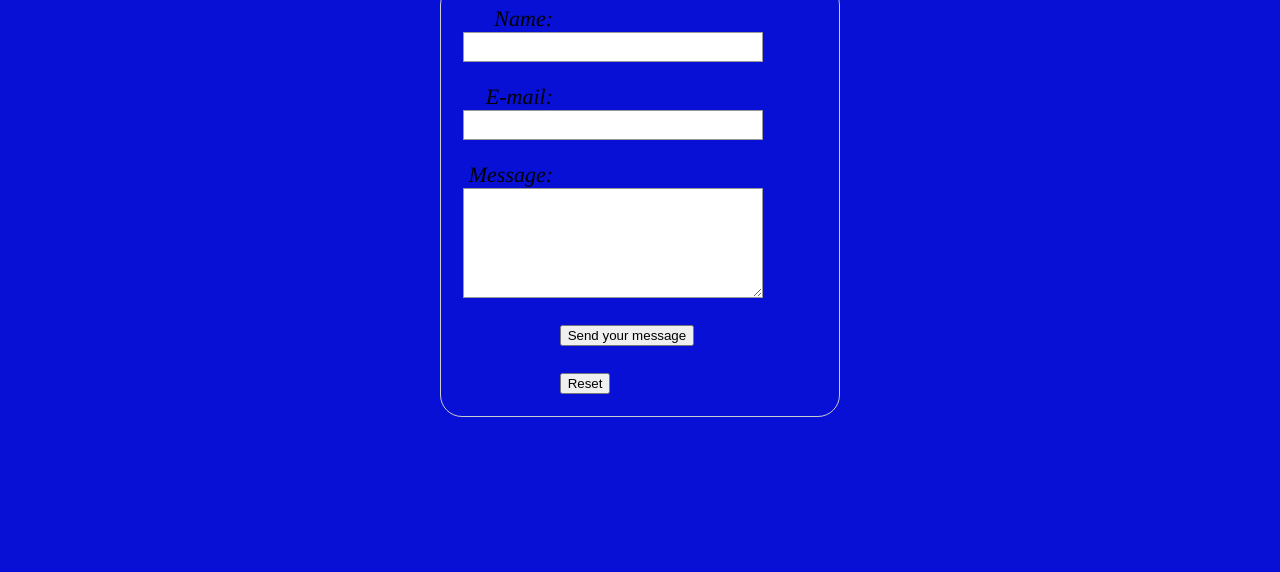
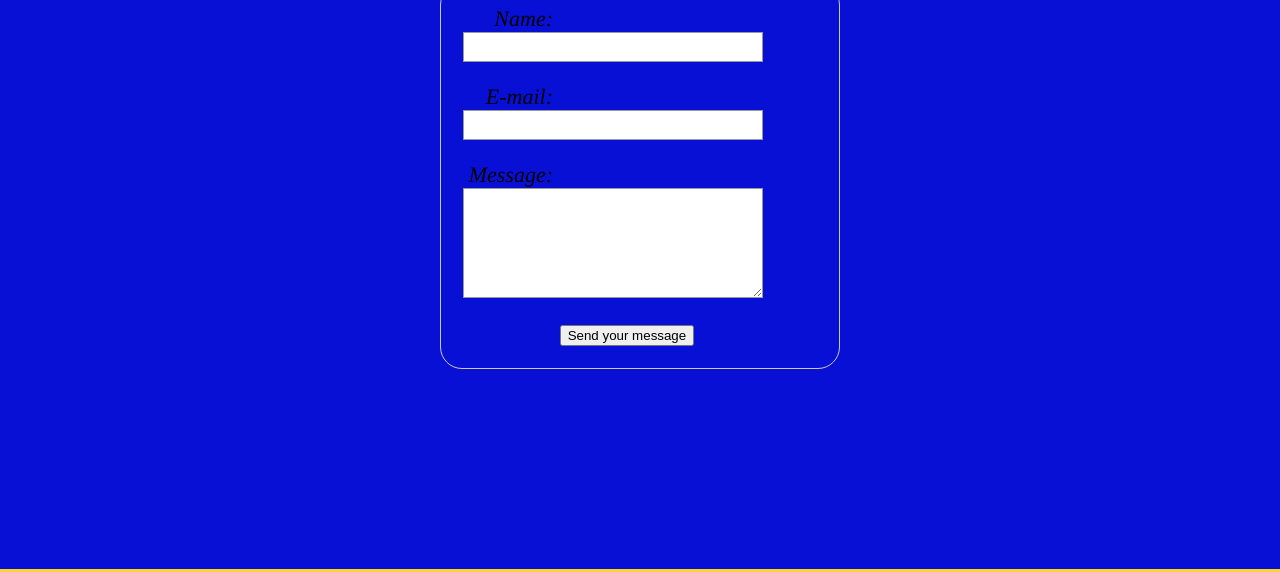
Before and after one commit to alexanderchagua/wdd130, a plain HTML site: page wwr/contactus.html in a window 1280 px wide. Shown: the part 113-685 px from the top of the page. Drawn offline with Linux system fonts and the light colour scheme.

Commit message:
new contac us

```diff
--- a/wwr/contactus.html
+++ b/wwr/contactus.html
@@ -39,9 +39,6 @@
                 <li class="button">
                     <button type="submit">Send your message</button>
                 </li>
-                <li class="button">
-                    <button type="reset">Reset</button>
-                  </li>
               </ul>
         </form>
     </main>
```
